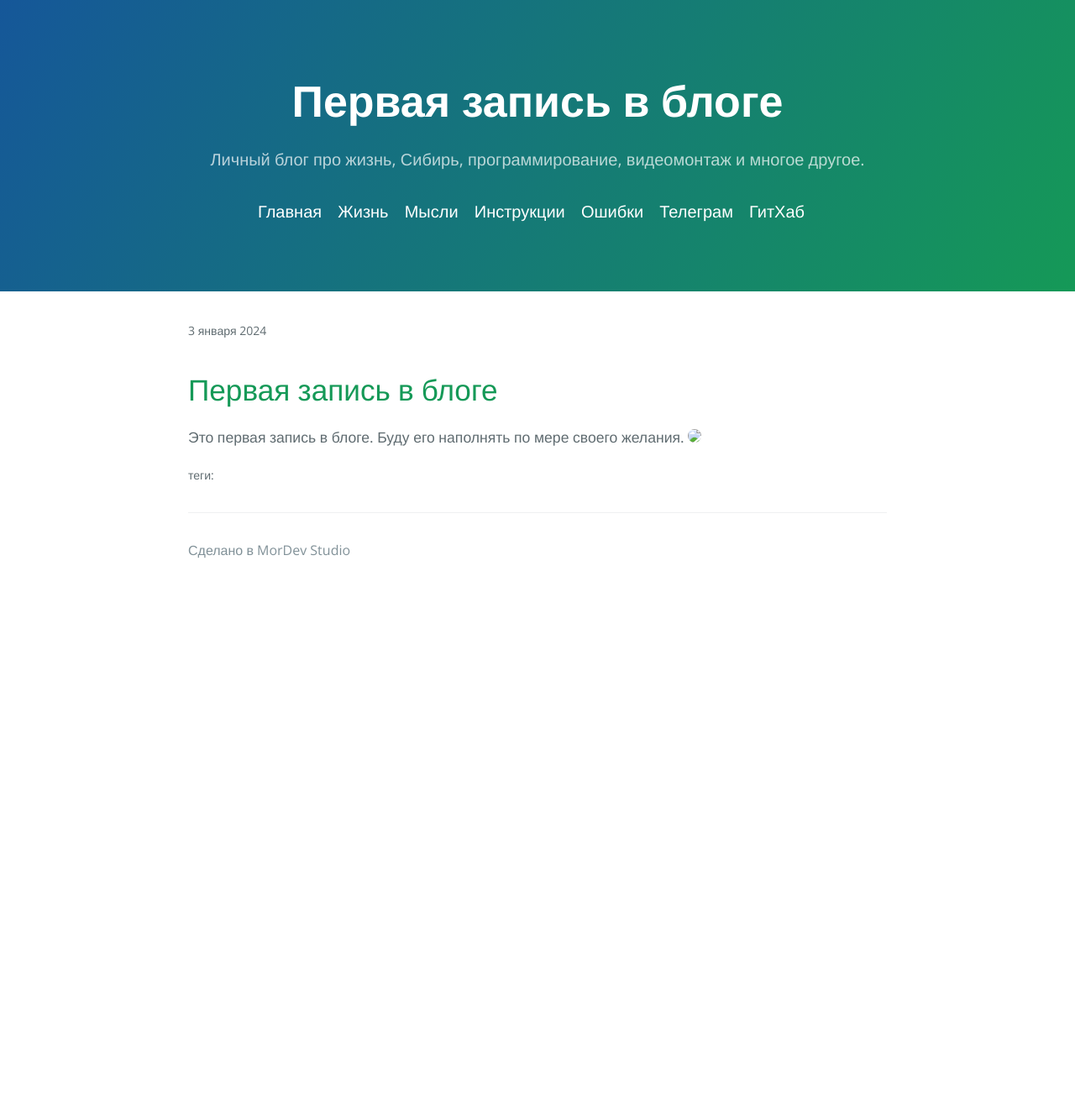
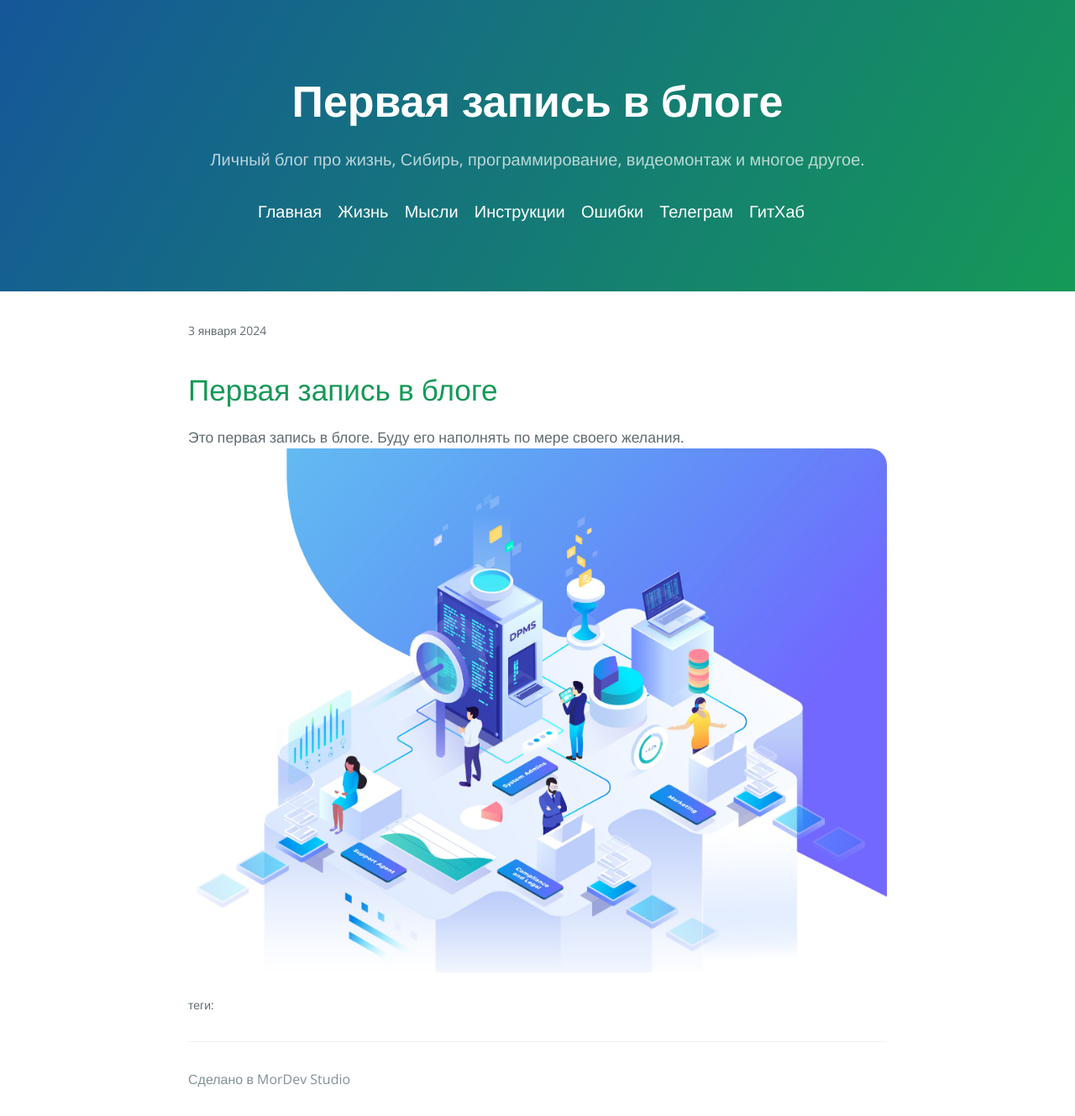
Before and after one commit to dm-mor/dm-mor.github.io, a Jekyll site: the page built from _posts/2024-01-05-первая-запись-в-блоге.md, in a window 1280 px wide. Shown: the whole page at 84% size. Built offline with Jekyll 4.4.1, drawn with Linux system fonts in a browser that asks for light colours; before the commit the page ends 900 px from its top, so only the background shows below that.

Commit message:
Update 2024-01-05-первая-запись-в-блоге.md

```diff
--- a/_posts/2024-01-05-первая-запись-в-блоге.md
+++ b/_posts/2024-01-05-первая-запись-в-блоге.md
@@ -5,4 +5,4 @@ date:   2024-01-03 17:00:20 +0700
 categories: blog
 ---
 Это первая запись в блоге. Буду его наполнять по мере своего желания.
-<img src="dm-mor.github.io/main/assets/img/f6bf9e8a997fb7590a7599849cf3a32a.png">
+<img src="/assets/img/f6bf9e8a997fb7590a7599849cf3a32a.png">
```
